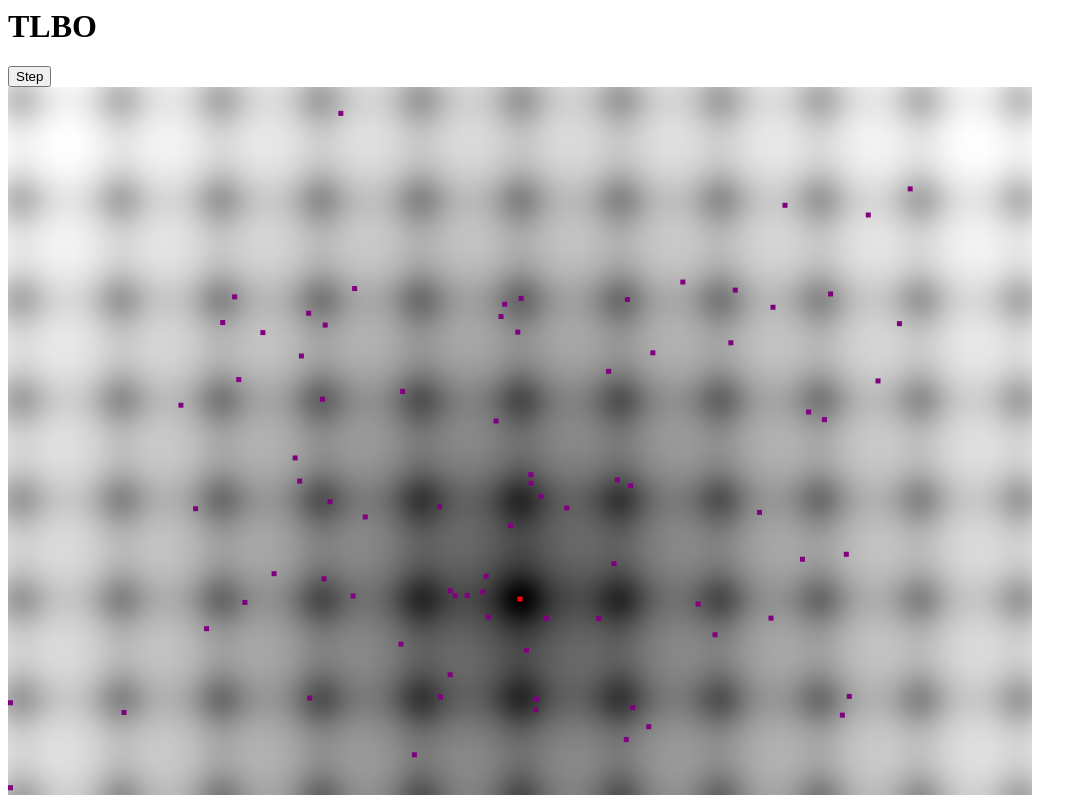
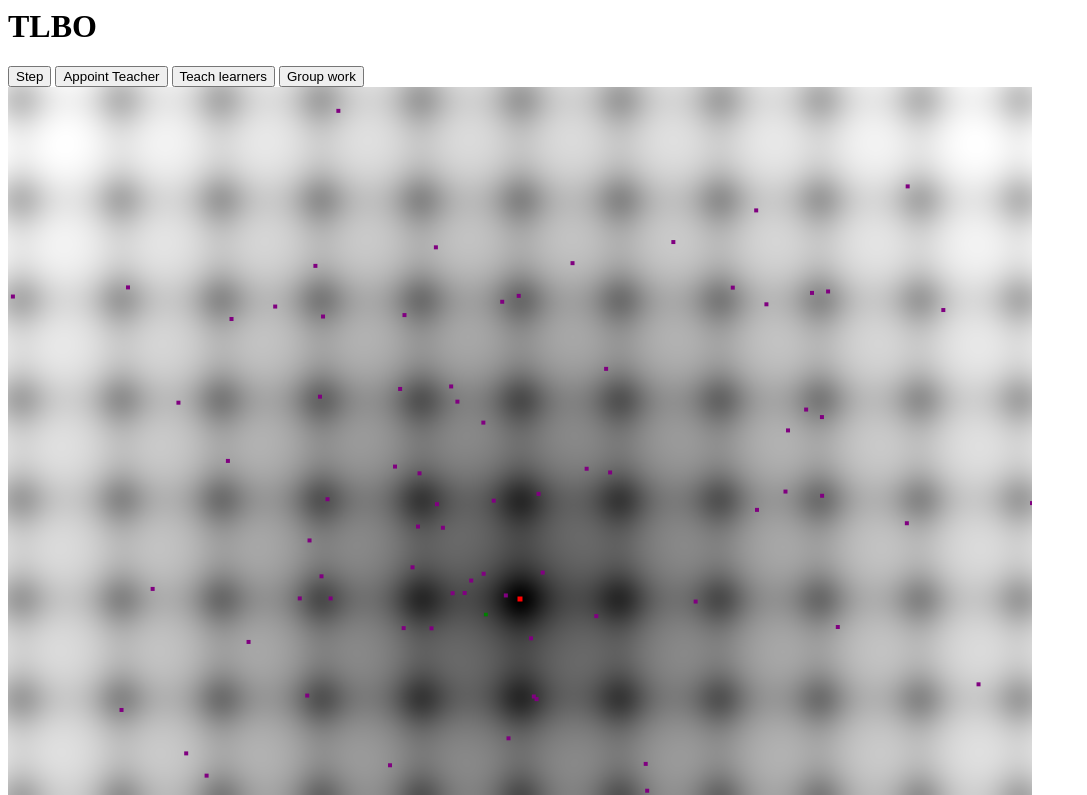
Before and after one commit to EgemenKaba/TLBO, a plain HTML site: page index.html in a window 1280 px wide. Both pictures are taken after a click on the button "Step". Shown: the top 795 px of the page, without its empty margins (0-1087 px from the left). Drawn offline with Linux system fonts and the light colour scheme.

Commit message:
split up process and added buttons to perform the steps

```diff
--- a/index.html
+++ b/index.html
@@ -4,6 +4,9 @@
     <body onLoad="main()">
         <h1>TLBO</h1>
         <button onClick="incrementStep()">Step</button>
+        <button onClick="performAppointment()">Appoint Teacher</button>
+        <button onClick="performTeaching()">Teach learners</button>
+        <button onClick="performLearning()">Group work</button>
         <br/>
         <canvas id="vis" width="1024" height="1024"></canvas>
     </body>
--- a/main.js
+++ b/main.js
@@ -24,6 +24,7 @@ this.nDesignVariables = 2;
 this.nMin = -5.12;
 this.nMax = 5.12;
 this.population = [];
+this.currentTeacher = {};
 this.bestSolution = {
     cost: Number.POSITIVE_INFINITY
 };
@@ -69,18 +70,58 @@ this.evaluate = function(element, newX, newY) {
 };
 
 this.TLBO = function() {
+    this.teacher();
+    this.student();
+};
+
+this.appointTeacher = function() {
+    this.currentTeacher = {
+        cost: Number.POSITIVE_INFINITY
+    }
+
+    this.population.forEach(element => {
+        if (element.cost < this.currentTeacher.cost) {
+            this.currentTeacher = element;
+        }
+    });
+};
+
+this.teachLearners = function() {
     // initiate
     let sumX = 0;
     let sumY = 0;
-    let teacher = {
+
+    this.population.forEach(element => {
+        sumX += element.position.x;
+        sumY += element.position.y;
+    });
+
+    let meanX = sumX / this.population.length;
+    let meanY = sumY / this.population.length;
+
+    // teacher
+    this.population.forEach(element => {
+        let teachingFactor = Math.floor(Math.random() * 2 + 1);
+        let newX = element.position.x + Math.random() * this.currentTeacher.position.x - teachingFactor * meanX;
+        let newY = element.position.y + Math.random() * this.currentTeacher.position.y - teachingFactor * meanY;
+
+        this.evaluate(element, newX, newY);
+    });
+};
+
+this.teacher = function() {
+    // initiate
+    let sumX = 0;
+    let sumY = 0;
+    this.currentTeacher = {
         cost: Number.POSITIVE_INFINITY
     };
     this.population.forEach(element => {
         sumX += element.position.x;
         sumY += element.position.y;
 
-        if (element.cost < teacher.cost) {
-            teacher = element;
+        if (element.cost < this.currentTeacher.cost) {
+            this.currentTeacher = element;
         }
     });
     let meanX = sumX / this.population.length;
@@ -89,13 +130,14 @@ this.TLBO = function() {
     // teacher
     this.population.forEach(element => {
         let teachingFactor = Math.floor(Math.random() * 2 + 1);
-        let newX = element.position.x + Math.random() * teacher.position.x - teachingFactor * meanX;
-        let newY = element.position.y + Math.random() * teacher.position.y - teachingFactor * meanY;
+        let newX = element.position.x + Math.random() * this.currentTeacher.position.x - teachingFactor * meanX;
+        let newY = element.position.y + Math.random() * this.currentTeacher.position.y - teachingFactor * meanY;
 
         this.evaluate(element, newX, newY);
     });
+};
 
-    // student
+this.student = function() {
     for (let k = 0; k < this.population.length; k++) {
         let element = this.population[k];
 
@@ -145,17 +187,41 @@ this.main = function() {
     this.drawPopulation();
 };
 
+this.drawTLBO = function() {
+  this.canvas.clearRect(0, 0, 1024, 1024);
+  this.drawCostFunction();
+  this.drawPopulation();
+  this.drawIndividual(this.currentTeacher.position.x, this.currentTeacher.position.y, 'green');
+}
+
 this.incrementStep = function() {
     this.TLBO();
-    this.canvas.clearRect(0, 0, 1024, 1024);
-    this.drawCostFunction();
-    this.drawPopulation();
+    this.drawTLBO();
+};
+
+this.performAppointment = function() {
+  this.appointTeacher();
+  this.drawTLBO();
+};
+
+this.performTeaching = function() {
+  this.teachLearners();
+  this.drawTLBO();
+};
+
+this.performLearning = function() {
+  this.student();
+  this.drawTLBO();
+}
+
+this.drawIndividual = function(x, y, color) {
+    this.canvas.fillStyle = color;
+    this.canvas.fillRect((x + (this.nMax - this.nMin) / 2) * 100 - 2, (y + (this.nMax - this.nMin) / 2) * 100 - 2, 4, 4);
 };
 
 this.drawPopulation = function() {
     this.population.forEach(element => {
-        this.canvas.fillStyle = 'purple';
-        this.canvas.fillRect((element.position.x + (this.nMax - this.nMin) / 2) * 100, (element.position.y + (this.nMax - this.nMin) / 2) * 100, 5, 5);
+        this.drawIndividual(element.position.x, element.position.y, 'purple');
     });
 };
 
```
